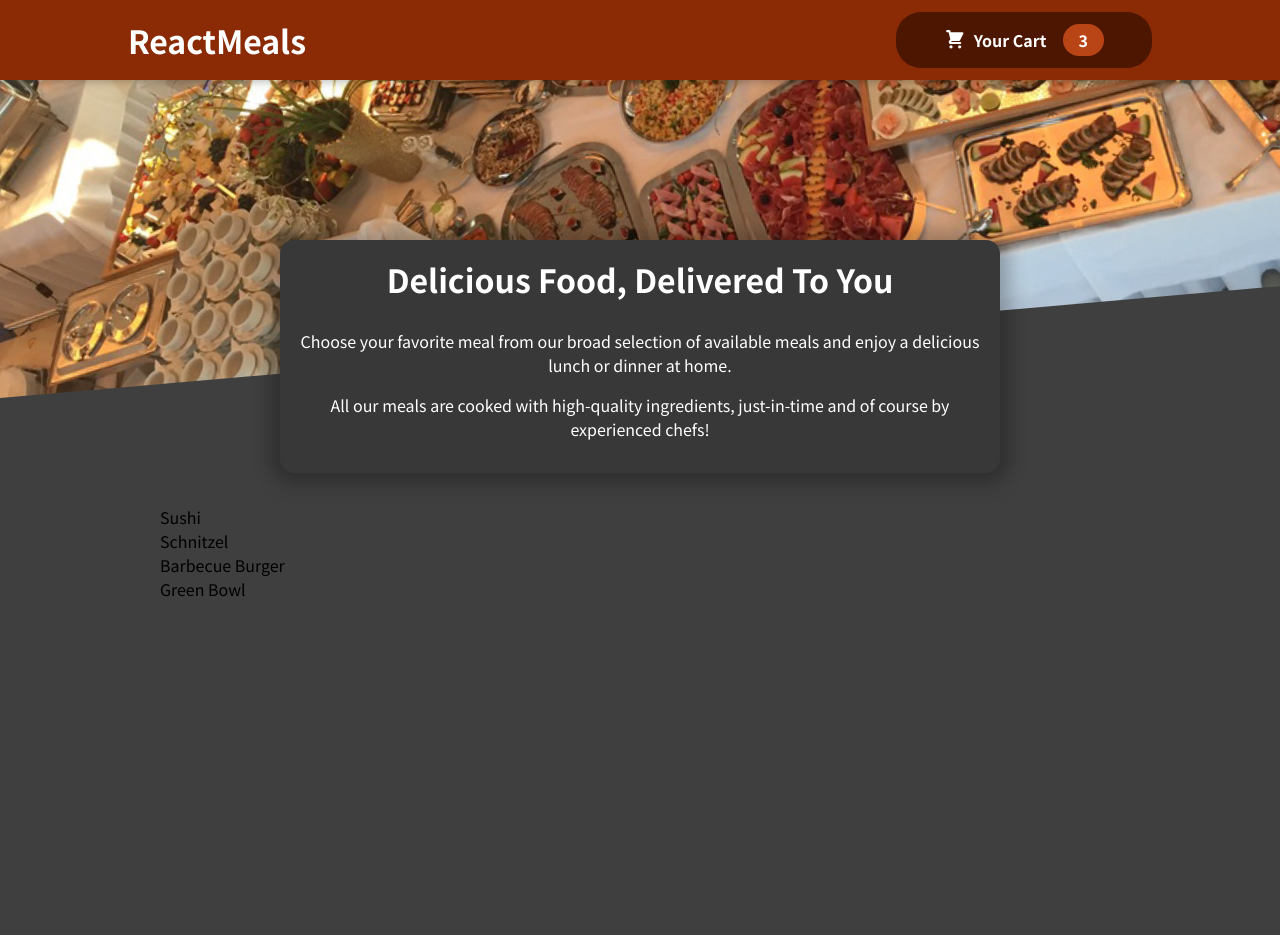
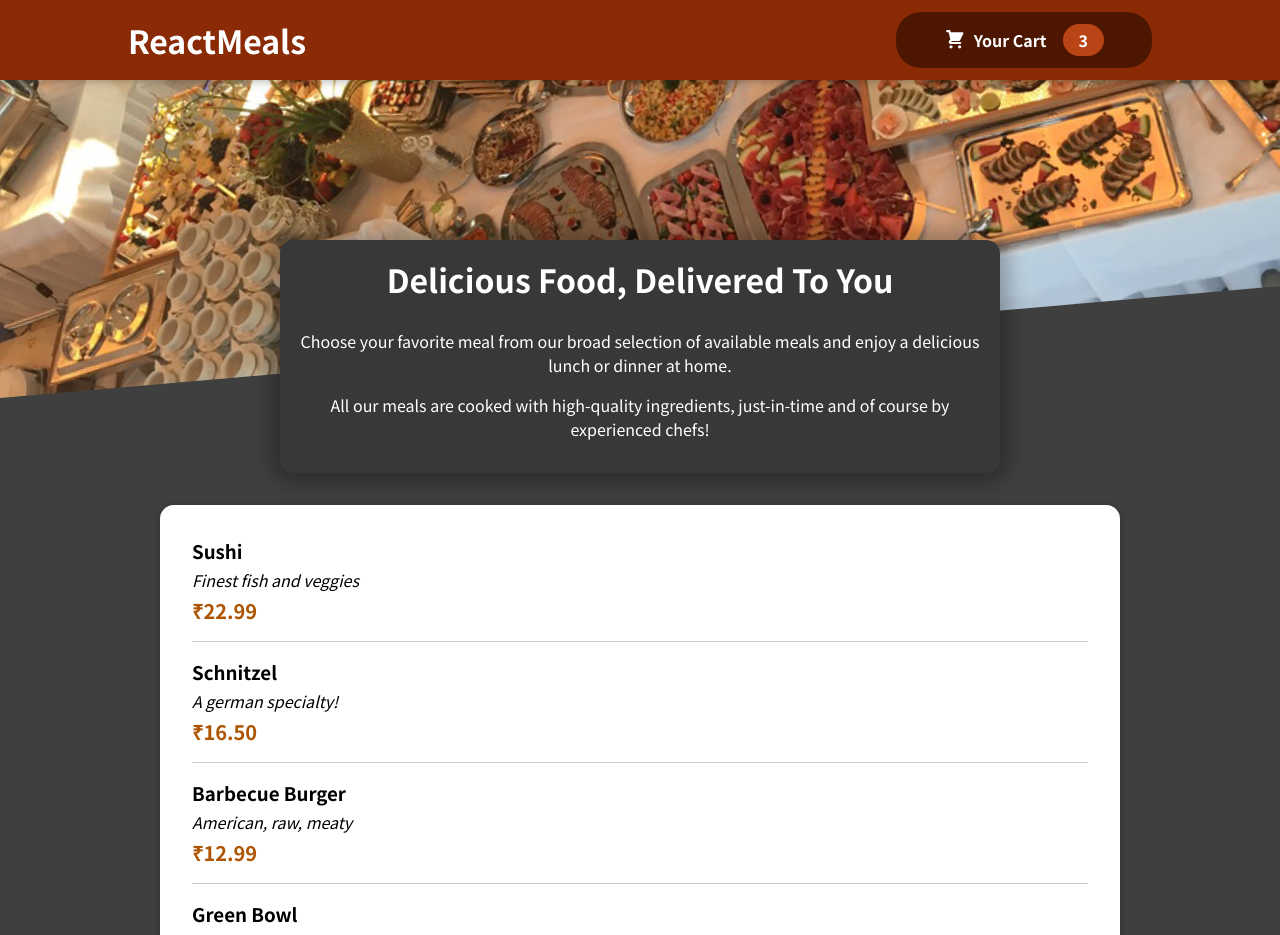
Before and after one commit to sasban9/react-meals, a React (Create React App) app: page / in a window 1280 px wide. Shown: the top 935 px of the page. Before the commit the page ends 800 px from the top, so only its background shows below. Built offline with nearby package versions, Linux system fonts and the light colour scheme.

Commit message:
Adding Meal Items and displaying them.

```diff
--- a/src/components/Meals/AvailableMeals.js
+++ b/src/components/Meals/AvailableMeals.js
@@ -1,4 +1,6 @@
+import Card from "../UI/Card";
 import classes from "./AvailableMeals.module.css";
+import MealItem from "./MealItem/MealItem";
 
 const DUMMY_MEALS = [
   {
@@ -28,11 +30,20 @@
 ];
 
 const AvailableMeals = () => {
-  const mealsList = DUMMY_MEALS.map((meal) => <li>{meal.name}</li>);
+  const mealsList = DUMMY_MEALS.map((meal) => (
+    <MealItem
+      key={meal.id}
+      name={meal.name}
+      description={meal.description}
+      price={meal.price}
+    ></MealItem>
+  ));
 
   return (
     <section className={classes.meals}>
-      <ul>{mealsList}</ul>
+      <Card>
+        <ul>{mealsList}</ul>
+      </Card>
     </section>
   );
 };
--- /dev/null
+++ b/src/components/Meals/MealItem/MealItem.js
@@ -0,0 +1,18 @@
+import classes from "./MealItem.module.css";
+
+const MealItem = (props) => {
+  const price = `₹${props.price.toFixed(2)}`;
+
+  return (
+    <li className={classes.meal}>
+      <div>
+        <h3>{props.name}</h3>
+        <div className={classes.description}>{props.description}</div>
+        <div className={classes.price}>{price}</div>
+      </div>
+      <div></div>
+    </li>
+  );
+};
+
+export default MealItem;
--- /dev/null
+++ b/src/components/Meals/MealItem/MealItem.module.css
@@ -0,0 +1,22 @@
+.meal {
+    display: flex;
+    justify-content: space-between;
+    margin: 1rem;
+    padding-bottom: 1rem;
+    border-bottom: 1px solid #ccc;
+  }
+
+  .meal h3 {
+    margin: 0 0 0.25rem 0;
+  }
+
+  .description {
+    font-style: italic;
+  }
+
+  .price {
+    margin-top: 0.25rem;
+    font-weight: bold;
+    color: #ad5502;
+    font-size: 1.25rem;
+  }
--- /dev/null
+++ b/src/components/UI/Card.js
@@ -0,0 +1,7 @@
+import classes from "./Card.module.css";
+
+const Card = (props) => {
+  return <div className={classes.card}>{props.children}</div>;
+};
+
+export default Card;
--- /dev/null
+++ b/src/components/UI/Card.module.css
@@ -0,0 +1,6 @@
+.card {
+    padding: 1rem;
+    box-shadow: 0 2px 8px rgba(0, 0, 0, 0.25);
+    border-radius: 14px;
+    background-color: white;
+  }
```
Also changed, not shown: src/components/Meals/MealItem/MealItemForm.js (added), 1 other file (tests, documents, lock files or other folders).
